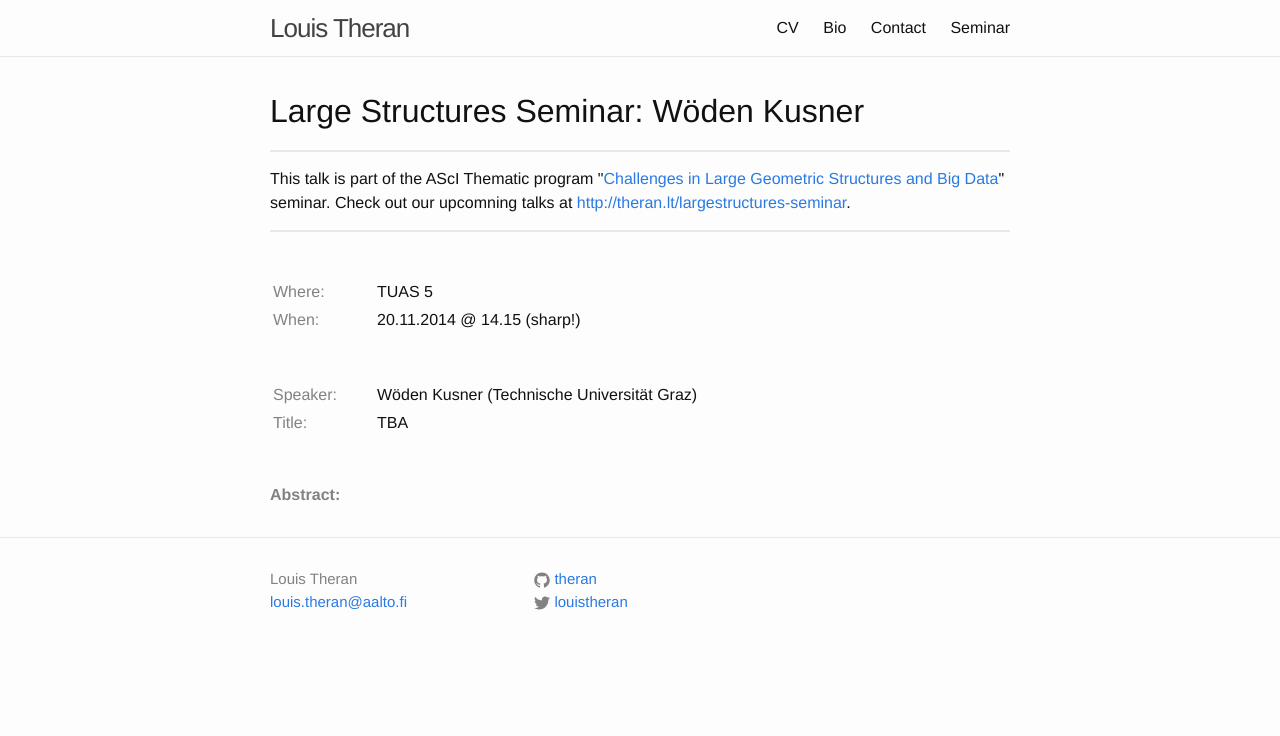
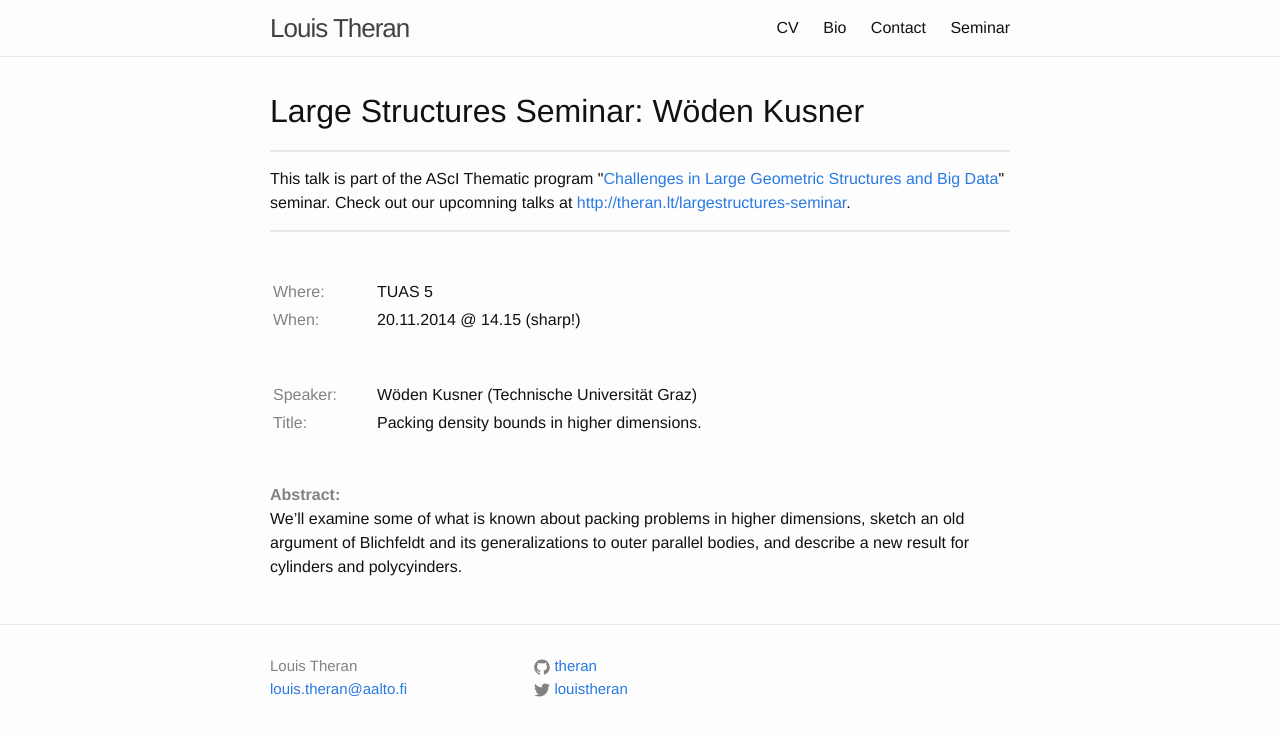
Before and after one commit to theran/theran.github.io, a Jekyll site: the page built from _seminartalks/2014-11-20-kusner.md, in a window 1280 px wide. Shown: the top 736 px of the page. Built offline with Jekyll 4.4.1, drawn with Linux system fonts in a browser that asks for light colours.

Commit message:
Kusner abstract.

```diff
--- a/_seminartalks/2014-11-20-kusner.md
+++ b/_seminartalks/2014-11-20-kusner.md
@@ -3,9 +3,11 @@ layout: seminartalk
 speaker: Wöden Kusner
 speakerinst: Technische Universität Graz
 speakershortinst: TU Graz
-talktitle:  TBA
+talktitle:  Packing density bounds in higher dimensions.
 talkdate: 20.11.2014
 talktime: 14.15 (sharp!)
 talkplace: TUAS 5
 title: "Large Structures Seminar - Wöden Kusner"
 ---
+
+We'll examine some of what is known about packing problems in higher dimensions, sketch an old argument of Blichfeldt and its generalizations to outer parallel bodies, and describe a new result for cylinders and polycyinders.
```
